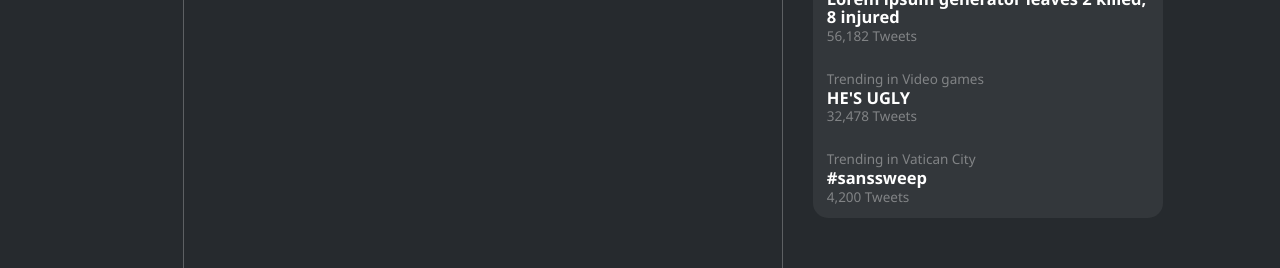
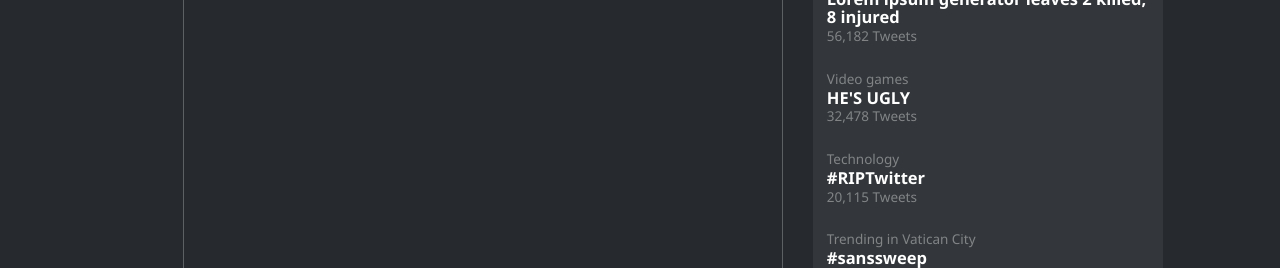
Before and after one commit to renkode/chitter, a Vue app: page /explore in a window 1280 px wide. Shown: the part 389-657 px from the top of the page. Built offline with nearby package versions, Linux system fonts and the light colour scheme; no server answers; the database is empty; what short-unique-id would draw is missing.

Commit message:
added a trend

```diff
--- a/src/components/MediaSidebar.vue
+++ b/src/components/MediaSidebar.vue
@@ -56,9 +56,17 @@ onMounted(async () => {
 
         <div class="trend-container">
           <div class="trend-info">
-            <span class="trend-type">Trending in Video games</span>
+            <span class="trend-type">Video games</span>
             <span class="trend-headline">HE'S UGLY</span>
             <span class="trend-tweets">32,478 Tweets</span>
+          </div>
+        </div>
+
+        <div class="trend-container">
+          <div class="trend-info">
+            <span class="trend-type">Technology</span>
+            <span class="trend-headline">#RIPTwitter</span>
+            <span class="trend-tweets">20,115 Tweets</span>
           </div>
         </div>
 
```
Also changed, not shown: 11 other files (tests, documents, lock files or other folders).
